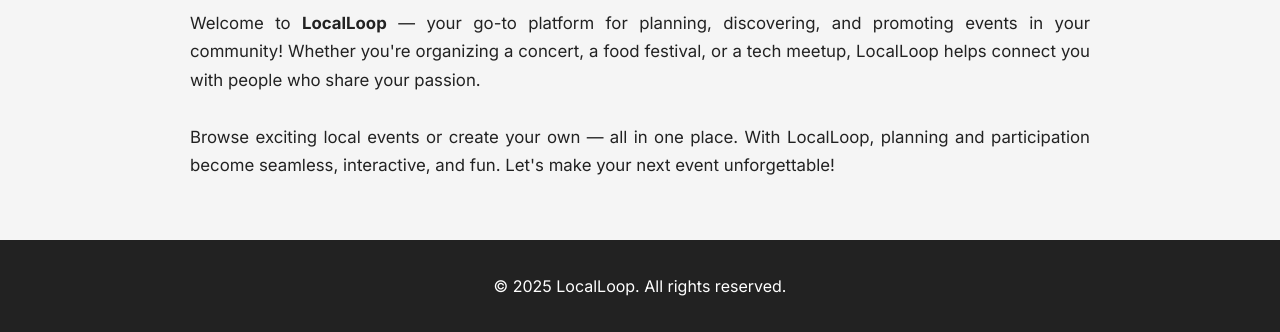
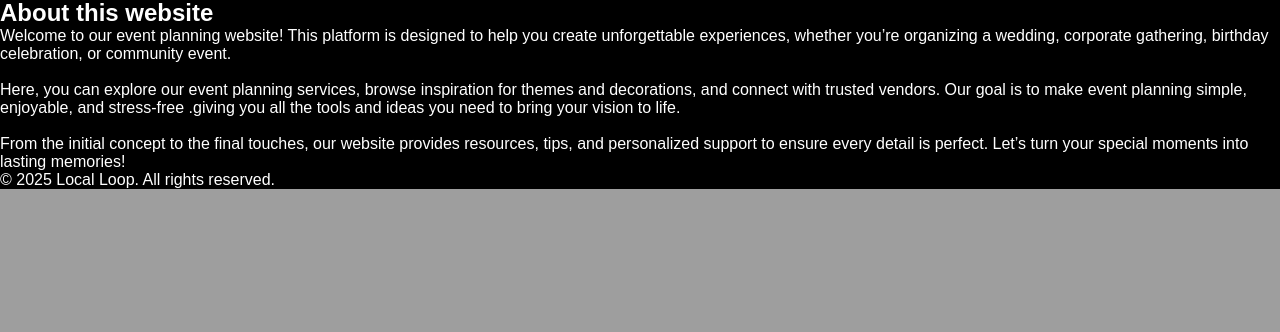
Before and after one commit to amane0002/LocalLoop, a Flask app: page / in a window 1280 px wide. Shown: the part 821-1153 px from the top of the page. After the commit the page ends 1010 px from the top, so only its background shows below. Run offline with Flask 3, Linux system fonts and the light colour scheme.

Commit message:
Update index.html

```diff
--- a/templates/index.html
+++ b/templates/index.html
@@ -1,116 +1,40 @@
 <!DOCTYPE html>
 <html lang="en">
   <head>
-    <meta charset="UTF-8"/>
-    <meta name="viewport" content="width=device-width, initial-scale=1.0"/>
+
+    <meta charset="UTF-8" />
+    <meta name="viewport" content="width=device-width, initial-scale=1.0" />
+
     <title>LocalLoop</title>
 
-    <meta name="description" content="Local Loop — event planning services and vendor connections to make your event unforgettable.">
-    <meta name="theme-color" content="#0ea5e9">
+  <link rel="stylesheet" href="../assets/css/styles.css"/>
+  <link rel="stylesheet" href="../assets/css/index.css"/>
+  <meta name="description" content="Local Loop — event planning services and vendor connections to make your event unforgettable.">
+  <meta name="theme-color" content="#0ea5e9">
+  <!-- Fonts -->
+  <link rel="preconnect" href="https://fonts.gstatic.com" crossorigin>
+  <link href="https://fonts.googleapis.com/css2?family=Inter:wght@300;400;600;700&display=swap" rel="stylesheet">
+  <!-- Favicons (place appropriate files in assets/images/) -->
+  <link rel="icon" href="assets/images/favicon.jpg" type="image/png">
+  <link rel="apple-touch-icon" href="../assets/images/apple-touch-icon.png">
 
-    <link rel="preconnect" href="https://fonts.gstatic.com" crossorigin>
-    <link href="https://fonts.googleapis.com/css2?family=Inter:wght@300;400;600;700&display=swap" rel="stylesheet">
+  </head>
 
-    <style>
-      body {
-        margin: 0;
-        font-family: 'Inter', sans-serif;
-        background-color: #f5f5f5;
-        color: #222;
-      }
-
-      header.hero {
-        position: relative;
-        text-align: center;
-        color: white;
-      }
-
-      #banner {
-        width: 100%;
-        height: 85vh;
-        object-fit: cover;
-        filter: brightness(0.6);
-      }
-
-      .hero-inner {
-        position: absolute;
-        top: 50%;
-        left: 50%;
-        transform: translate(-50%, -50%);
-        text-align: center;
-      }
-
-      #Logo {
-        font-size: 4rem;
-        font-weight: 700;
-        margin-bottom: 40px;
-      }
-
-      nav {
-        display: flex;
-        justify-content: center;
-        gap: 25px;
-      }
-
-      .button {
-        background-color: #4b66ea;
-        color: white;
-        padding: 12px 30px;
-        border: none;
-        border-radius: 8px;
-        font-weight: 600;
-        cursor: pointer;
-        font-size: 1.2rem;
-        transition: 0.3s;
-      }
-
-      .button:hover {
-        background-color: #324dcc;
-      }
-
-      main {
-        background-color: #f5f5f5;
-        padding: 60px 10%;
-      }
-
-      .content h2 {
-        text-align: center;
-        font-size: 2rem;
-        margin-bottom: 20px;
-        color: #081a45;
-      }
-
-      .content p {
-        font-size: 1.05rem;
-        line-height: 1.7;
-        max-width: 900px;
-        margin: 0 auto;
-        text-align: justify;
-      }
-
-      footer {
-        background-color: #222;
-        color: white;
-        text-align: center;
-        padding: 20px 0;
-      }
-    </style>
-  </head>
 
   <body>
     <header class="hero">
-      <img id="banner" src="{{ url_for('static', filename='images/banner.jpeg') }}" alt="People celebrating at an event"/>
+      <img id="banner" src="../assets/images/banner.jpeg" alt="People celebrating at an event"/>
 
       <div class="hero-inner">
-        <h1 id="Logo">LocalLoop</h1>
+        <h1 id="Logo">Local Loop</h1>
 
         <nav aria-label="Primary">
-          <form action="{{ url_for('display_events') }}">
-            <input class="button" type="submit" value="Find Events" aria-label="Find events"/>
+          <form action="find.html">
+            <input class="button" type="submit" value="Find" aria-label="Find events"/>
           </form>
 
-          <form action="{{ url_for('add_event') }}">
-            <input class="button" type="submit" value="Create Event" aria-label="Create event"/>
+          <form action="create.html">
+            <input class="button" type="submit" value="Create" aria-label="Create event"/>
           </form>
         </nav>
       </div>
@@ -118,20 +42,42 @@
 
     <main>
       <section class="content">
-        <h2>About This Website</h2>
+
+        <img src="../assets/images/favicon.jpg">
+        <h2>About this website</h2>
+
         <p>
-          Welcome to <strong>LocalLoop</strong> — your go-to platform for planning, discovering, and promoting events
-          in your community! Whether you're organizing a concert, a food festival, or a tech meetup, LocalLoop helps
-          connect you with people who share your passion.
-          <br><br>
-          Browse exciting local events or create your own — all in one place. With LocalLoop, planning and participation
-          become seamless, interactive, and fun. Let's make your next event unforgettable!
+          Welcome to our event planning website! This platform is designed to help you create unforgettable
+          experiences, whether you’re organizing a wedding, corporate gathering, birthday celebration, or
+          community event.
+          <br/><br/>
+          Here, you can explore our event planning services, browse inspiration for themes and decorations,
+          and connect with trusted vendors. Our goal is to make event planning simple, enjoyable, and stress-free
+          .giving you all the tools and ideas you need to bring your vision to life.
+          <br/><br/>
+          From the initial concept to the final touches, our website provides resources, tips, and personalized
+          support to ensure every detail is perfect. Let’s turn your special moments into lasting memories!
         </p>
       </section>
+
     </main>
 
+
     <footer>
-      <p>&copy; 2025 LocalLoop. All rights reserved.</p>
+      <p>&copy; 2025 Local Loop. All rights reserved.</p>
     </footer>
+
+    <!-- <section class="hero">
+      <div class="overlay"></div>
+
+      <div class="hero-content">
+        <h1>LocalLoop</h1>
+        <div class="btn-container">
+          <a href="#" class="main-btn">Create an Event</a>
+          <a href="#" class="main-btn outline">Find an Event</a>
+        </div>
+      </div>
+    </section> -->
+
   </body>
 </html>
```
